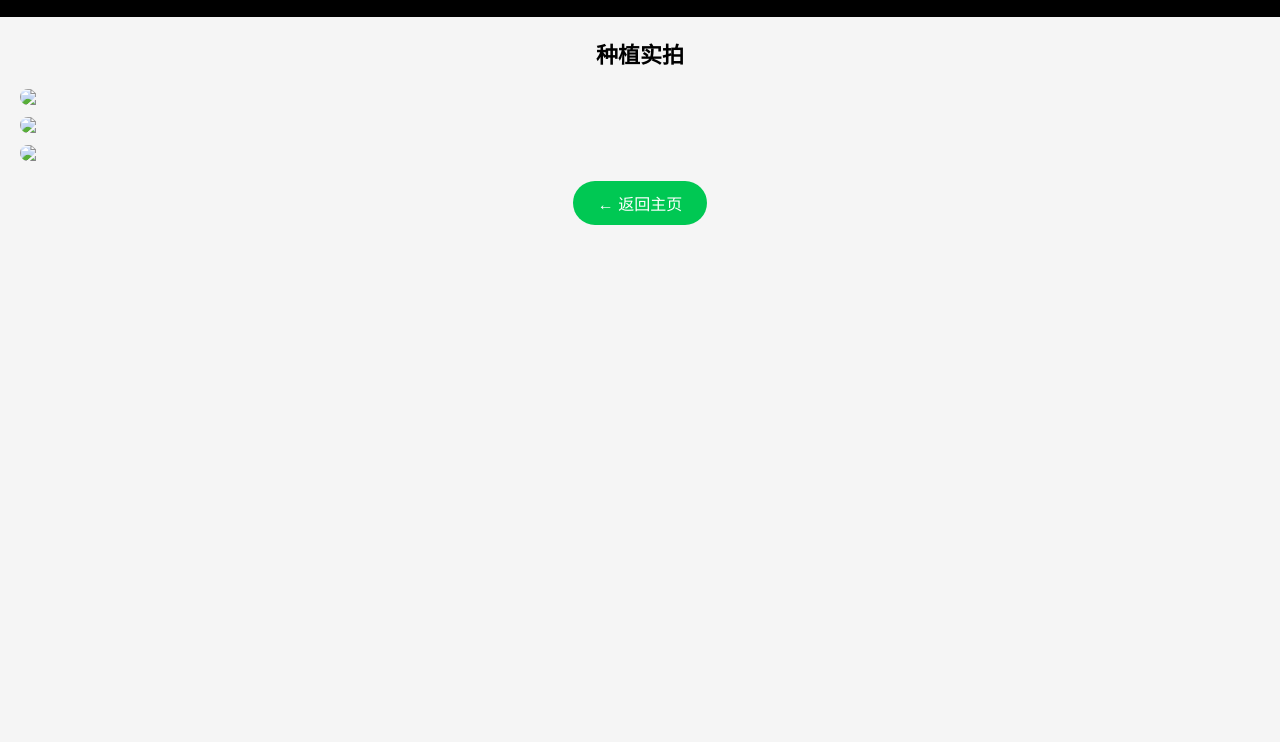
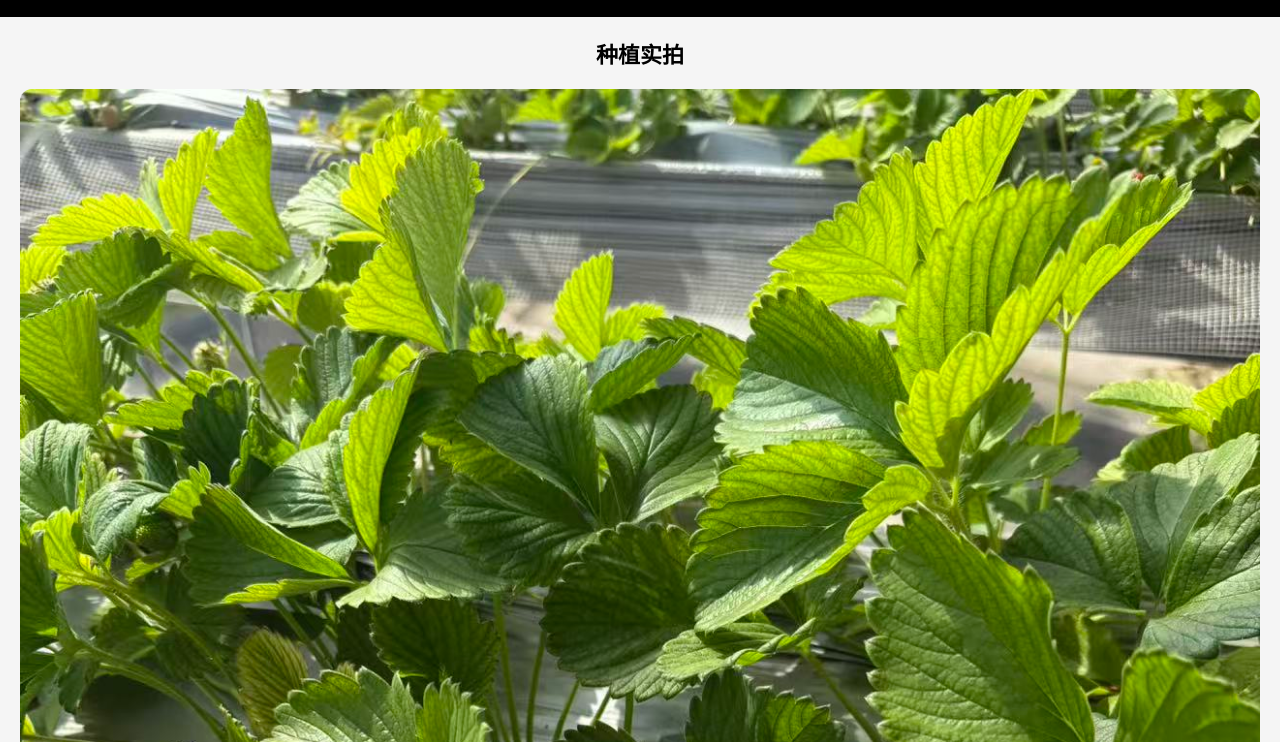
Before and after one commit to dengzhiliang35-eng/-haopeng, a plain HTML site: page 种植.html in a window 1280 px wide. Shown: the part 58-800 px from the top of the page. Drawn offline with Linux system fonts and the light colour scheme.

Commit message:
Update 种植.html

```diff
--- a/种植.html
+++ b/种植.html
@@ -61,13 +61,13 @@
         <div class="title">种植实拍</div>
 
         <div class="img-box">
-            <img src="1.jpg">
+            <img src="1.jpg.jpg" alt="种植实拍1">
         </div>
         <div class="img-box">
-            <img src="2.jpg">
+            <img src="2.jpg.jpg" alt="种植实拍2">
         </div>
         <div class="img-box">
-            <img src="3.jpg">
+            <img src="3.jpg.jpg" alt="种植实拍3">
         </div>
         <div class="back">
             <a href="index.html">← 返回主页</a>
@@ -75,3 +75,6 @@
     </div>
 </body>
 </html>
+    </div>
+</body>
+</html>
```
